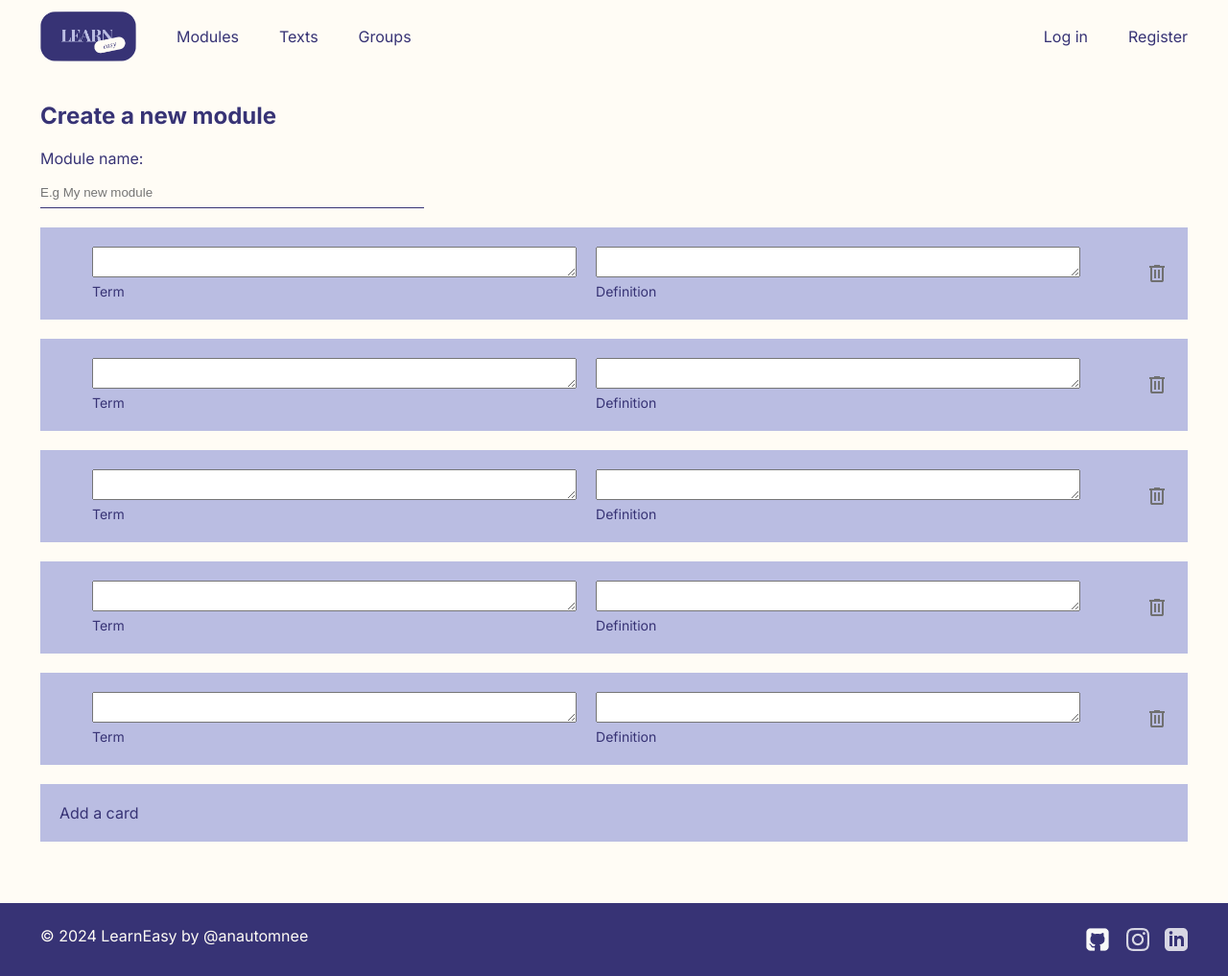
After one commit to anautomnee/cs50web_final, a Django app: page /add_module in a window 1280 px wide. The commit adds this page. Shown: the whole page at 96% size. Run offline with Django 5.2, Linux system fonts and the light colour scheme; some libraries are stand-ins or nearby versions.

Commit message:
start add_module

```diff
--- a/cs50w_final/learneasy/static/learneasy/styles.css
+++ b/cs50w_final/learneasy/static/learneasy/styles.css
@@ -142,3 +142,54 @@ footer {
     color: #FFFCF5;
     padding: 24px 42px;
 }
+
+.new_module_name {
+    display: flex;
+    flex-direction: column;
+    margin: 20px 0;
+}
+
+.new_module_name input {
+    margin-top: 10px;
+    max-width: 400px;
+    height: 32px;
+    background-color: #FFFCF5;
+    border: none;
+    border-bottom: 1px solid #373375;
+}
+
+.new_module_cards_container {
+    display: flex;
+    flex-direction: column;
+    align-items: center;
+    gap: 20px;
+    margin-bottom: 64px;
+}
+
+.new_module_card_container {
+    display: flex;
+    justify-content: space-between;
+    align-items: center;
+    background-color: #BABDE2;
+    padding: 20px;
+    width: 100%;
+}
+
+.textareas_container {
+    display: flex;
+    gap: 20px;
+    justify-content: center;
+    width: 95%;
+}
+
+.textareas_container textarea {
+    width: 100%;
+}
+
+.textareas_container label {
+    font-size: 14px;
+}
+
+.term, .definition {
+    width: 46%;
+}
--- /dev/null
+++ b/cs50w_final/learneasy/templates/learneasy/add_module.html
@@ -0,0 +1,84 @@
+{% extends "learneasy/layout.html" %}
+
+{% block main %}
+    <div class="main">
+        <h1>Create a new module</h1>
+        <form action="" method="post">
+            <div class="new_module_name">
+                <label for="new_module_name">Module name:</label>
+                <input type="text" name="new_module_name" id="new_module_name" placeholder="E.g My new module">
+            </div>
+            <div class="new_module_cards_container">
+                <div class="new_module_card_container">
+                    <div class="textareas_container">
+                        <div class="term">
+                            <textarea type="text" id="term1" name="term1" ></textarea>
+                            <label for="term1">Term</label>
+                        </div>
+                        <div class="definition">
+                            <textarea type="text" id="definition1" name="definition1"></textarea>
+                            <label for="definition1">Definition</label>
+                        </div>
+                    </div>
+                    <svg xmlns="http://www.w3.org/2000/svg" height="24px" viewBox="0 -960 960 960" width="24px" fill="#707070"><path d="M280-120q-33 0-56.5-23.5T200-200v-520h-40v-80h200v-40h240v40h200v80h-40v520q0 33-23.5 56.5T680-120H280Zm400-600H280v520h400v-520ZM360-280h80v-360h-80v360Zm160 0h80v-360h-80v360ZM280-720v520-520Z"/></svg>
+                </div>
+                <div class="new_module_card_container">
+                    <div class="textareas_container">
+                        <div class="term">
+                            <textarea type="text" id="term2" name="term2" ></textarea>
+                            <label for="term2">Term</label>
+                        </div>
+                        <div class="definition">
+                            <textarea type="text" id="definition2" name="definition2"></textarea>
+                            <label for="definition2">Definition</label>
+                        </div>
+                    </div>
+                    <svg xmlns="http://www.w3.org/2000/svg" height="24px" viewBox="0 -960 960 960" width="24px" fill="#707070"><path d="M280-120q-33 0-56.5-23.5T200-200v-520h-40v-80h200v-40h240v40h200v80h-40v520q0 33-23.5 56.5T680-120H280Zm400-600H280v520h400v-520ZM360-280h80v-360h-80v360Zm160 0h80v-360h-80v360ZM280-720v520-520Z"/></svg>
+                </div>
+                <div class="new_module_card_container">
+                    <div class="textareas_container">
+                        <div class="term">
+                            <textarea type="text" id="term3" name="term3" ></textarea>
+                            <label for="term3">Term</label>
+                        </div>
+                        <div class="definition">
+                            <textarea type="text" id="definition3" name="definition3"></textarea>
+                            <label for="definition3">Definition</label>
+                        </div>
+                    </div>
+                    <svg xmlns="http://www.w3.org/2000/svg" height="24px" viewBox="0 -960 960 960" width="24px" fill="#707070"><path d="M280-120q-33 0-56.5-23.5T200-200v-520h-40v-80h200v-40h240v40h200v80h-40v520q0 33-23.5 56.5T680-120H280Zm400-600H280v520h400v-520ZM360-280h80v-360h-80v360Zm160 0h80v-360h-80v360ZM280-720v520-520Z"/></svg>
+                </div>
+                <div class="new_module_card_container">
+                    <div class="textareas_container">
+                        <div class="term">
+                            <textarea type="text" id="term4" name="term4" ></textarea>
+                            <label for="term4">Term</label>
+                        </div>
+                        <div class="definition">
+                            <textarea type="text" id="definition4" name="definition4"></textarea>
+                            <label for="definition4">Definition</label>
+                        </div>
+                    </div>
+                    <svg xmlns="http://www.w3.org/2000/svg" height="24px" viewBox="0 -960 960 960" width="24px" fill="#707070"><path d="M280-120q-33 0-56.5-23.5T200-200v-520h-40v-80h200v-40h240v40h200v80h-40v520q0 33-23.5 56.5T680-120H280Zm400-600H280v520h400v-520ZM360-280h80v-360h-80v360Zm160 0h80v-360h-80v360ZM280-720v520-520Z"/></svg>
+                </div>
+                <div class="new_module_card_container">
+                    <div class="textareas_container">
+                        <div class="term">
+                            <textarea type="text" id="term5" name="term5" ></textarea>
+                            <label for="term5">Term</label>
+                        </div>
+                        <div class="definition">
+                            <textarea type="text" id="definition5" name="definition5"></textarea>
+                            <label for="definition5">Definition</label>
+                        </div>
+                    </div>
+                    <svg xmlns="http://www.w3.org/2000/svg" height="24px" viewBox="0 -960 960 960" width="24px" fill="#707070"><path d="M280-120q-33 0-56.5-23.5T200-200v-520h-40v-80h200v-40h240v40h200v80h-40v520q0 33-23.5 56.5T680-120H280Zm400-600H280v520h400v-520ZM360-280h80v-360h-80v360Zm160 0h80v-360h-80v360ZM280-720v520-520Z"/></svg>
+                </div>
+                <div class="new_module_card_container">
+                    <p>Add a card</p>
+                </div>
+            </div>
+        </form>
+    </div>
+
+{% endblock %}
--- a/cs50w_final/learneasy/templates/learneasy/index.html
+++ b/cs50w_final/learneasy/templates/learneasy/index.html
@@ -8,13 +8,13 @@
             <div class="recent-modules-grid">
                 <div class="module-small-card">
                     <div></div>
-                    <h3>Create a new module</h3>
+                    <h3><a href="{% url 'add_module' %}">Create a new module</a></h3>
                 </div>
             </div>
         </div>
         <h1>Recent texts</h1>
         <div class="recent-texts">
-            <a href="#">See all modules</a>
+            <a href="#">See all texts</a>
             <div class="recent-texts-grid">
                 <div class="texts-small-card">
                     <div></div>
--- a/cs50w_final/learneasy/templates/learneasy/layout.html
+++ b/cs50w_final/learneasy/templates/learneasy/layout.html
@@ -9,6 +9,7 @@
     <link rel="preconnect" href="https://fonts.googleapis.com">
     <link rel="preconnect" href="https://fonts.gstatic.com" crossorigin>
     <link href="https://fonts.googleapis.com/css2?family=Inter:wght@100..900&display=swap" rel="stylesheet">
+    <link rel="stylesheet" href="https://fonts.googleapis.com/css2?family=Material+Symbols+Outlined:opsz,wght,FILL,GRAD@20..48,100..700,0..1,-50..200" />
     <title>LearnEasy</title>
 </head>
 <body>
--- a/cs50w_final/learneasy/urls.py
+++ b/cs50w_final/learneasy/urls.py
@@ -7,4 +7,5 @@ urlpatterns = [
     path("login", views.login_view, name="login"),
     path("register", views.register, name="register"),
     path("logout", views.logout_view, name="logout"),
+    path("add_module", views.add_module, name="add_module"),
 ]
--- a/cs50w_final/learneasy/views.py
+++ b/cs50w_final/learneasy/views.py
@@ -41,3 +41,9 @@ def register(request):
             })
     else:
         return render(request, "learneasy/register.html")
+
+
+def add_module(request):
+    if request.method == "POST":
+        return redirect("index")
+    return render(request, "learneasy/add_module.html")
```
Also changed, not shown: cs50w_final/learneasy/models.py (+19 -0 lines), cs50w_final/learneasy/migrations/0002_group_text_module_card.py (added), 1 other file.
